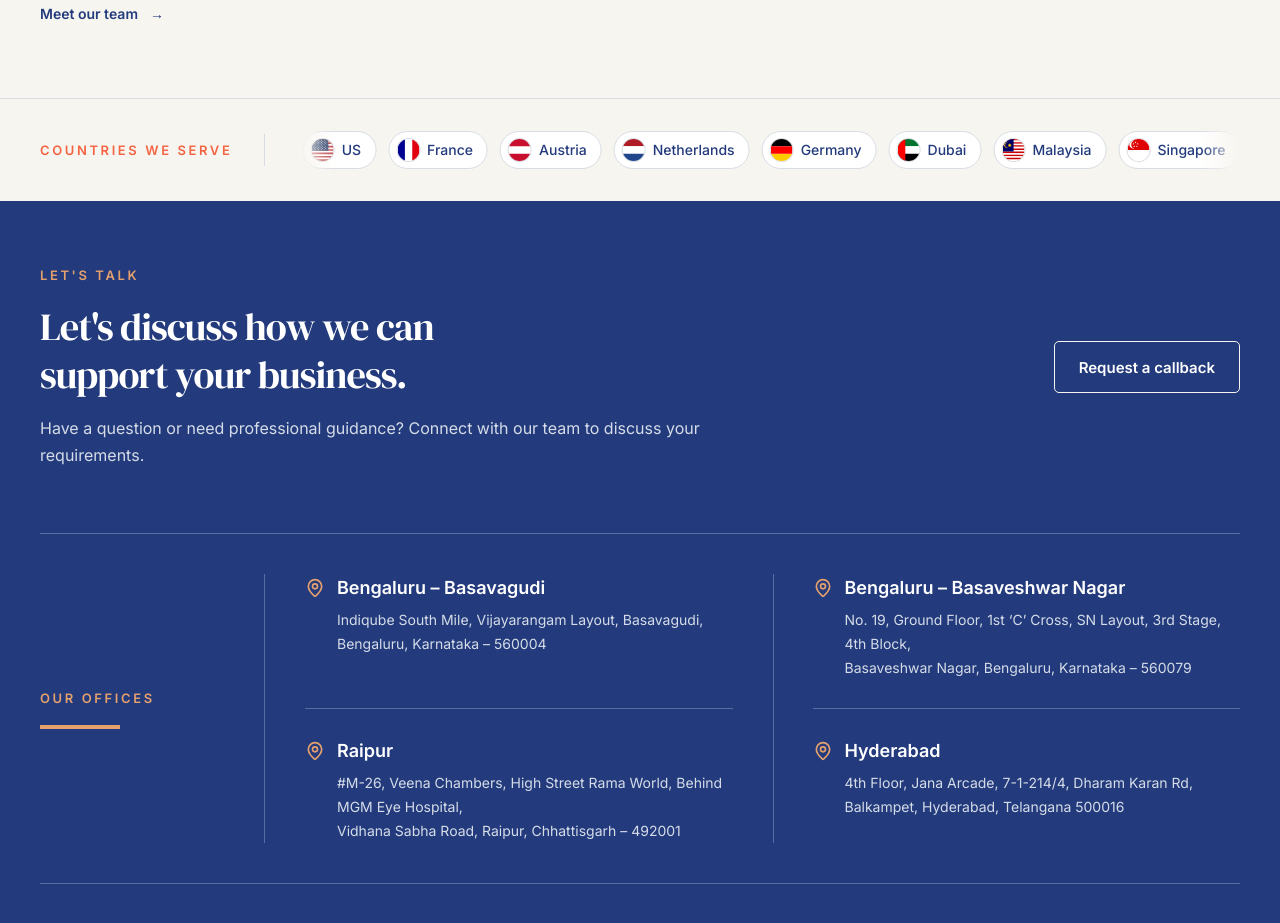
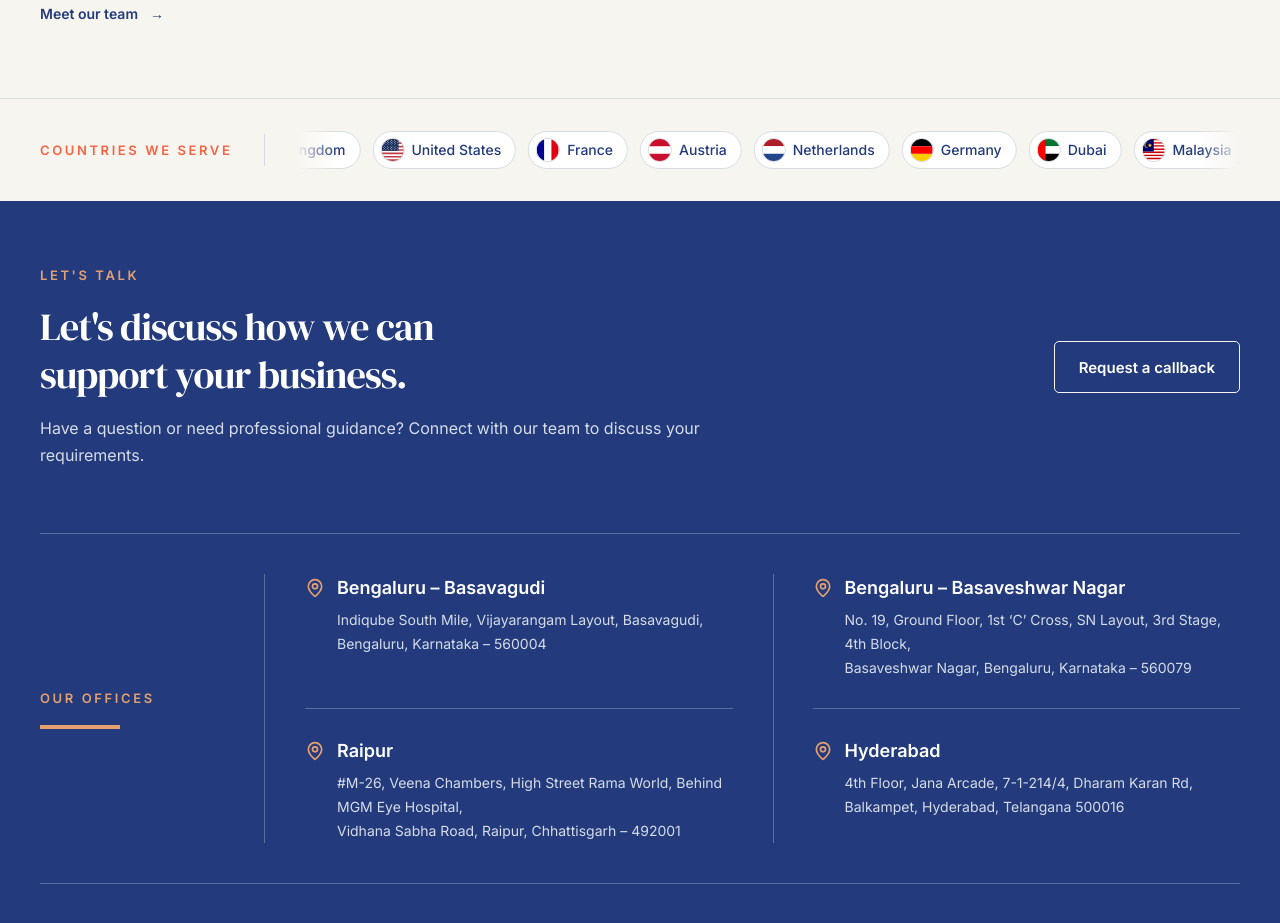
Before and after one commit to Ashwinsnair97/msda_website, a Next.js app: page / in a window 1280 px wide. Shown: the part 2860-3783 px from the top of the page. Built offline with nearby package versions, Linux system fonts and the light colour scheme.

Commit message:
Countries hot fix

```diff
--- a/data/countries.js
+++ b/data/countries.js
@@ -10,8 +10,8 @@
 // While this list is empty the ribbon is not rendered.
 export const countries = [
   { name: "Spain", flag: "/flags/es.svg" },
-  { name: "UK", flag: "/flags/gb.svg" },
-  { name: "US", flag: "/flags/us.svg" },
+  { name: "United Kingdom", flag: "/flags/gb.svg" },
+  { name: "United States", flag: "/flags/us.svg" },
   { name: "France", flag: "/flags/fr.svg" },
   { name: "Austria", flag: "/flags/at.svg" },
   { name: "Netherlands", flag: "/flags/nl.svg" },
```
